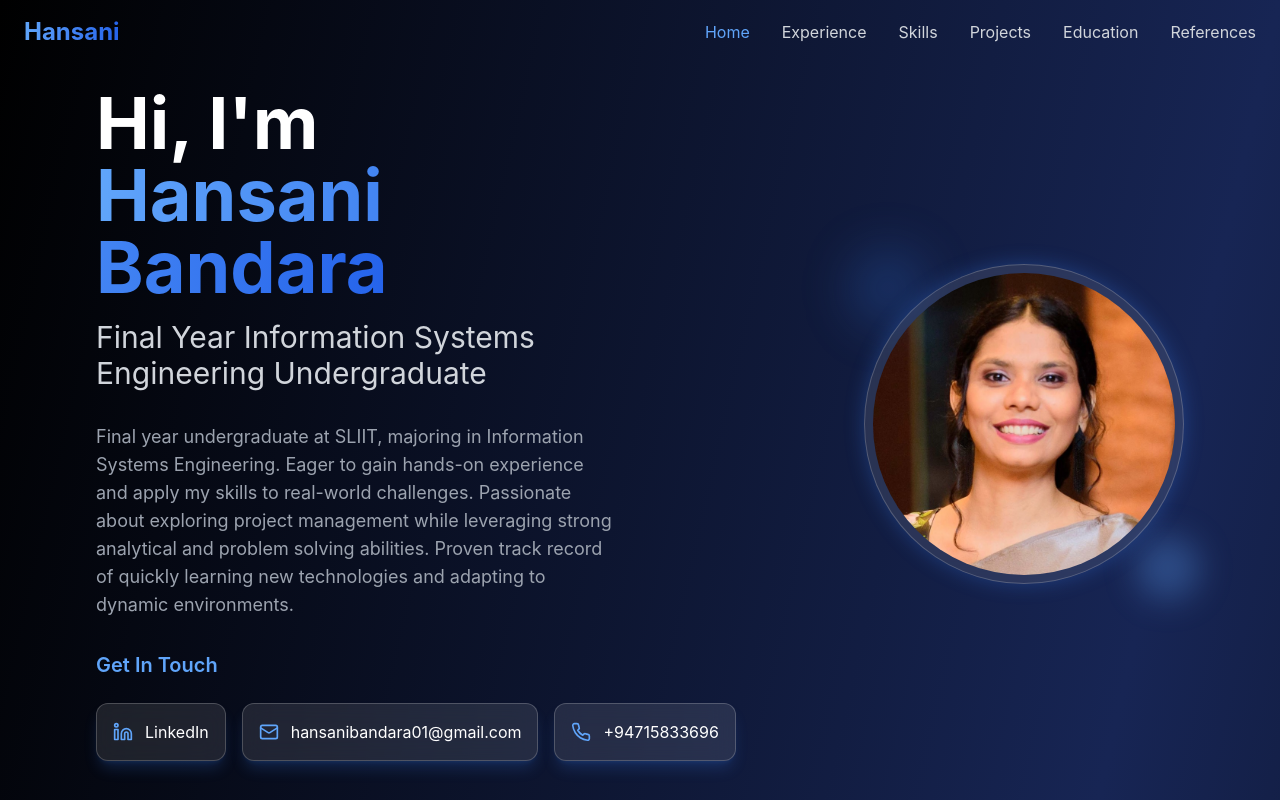
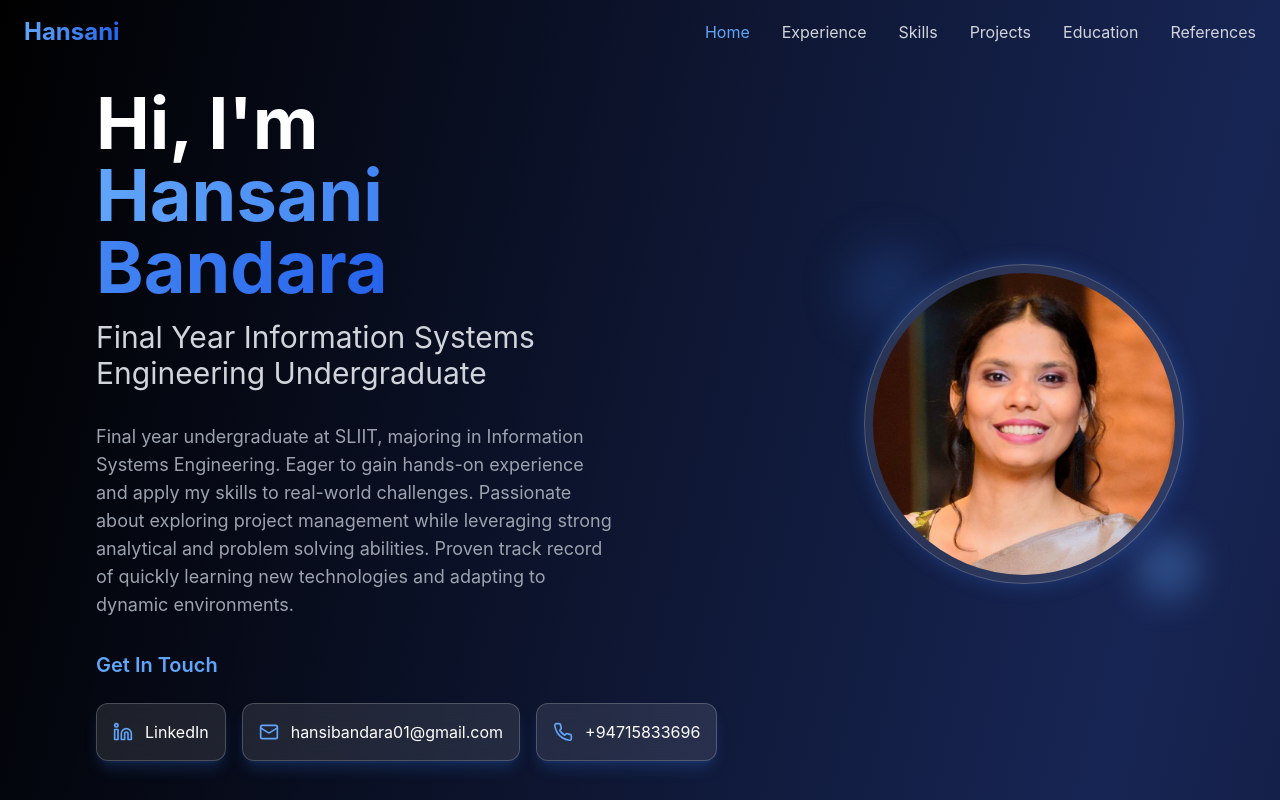
Before and after one commit to Hansani001/hansanibandara, a React (Vite) app: page / in a window 1280 px wide. Shown: the top 800 px of the page. Built offline with nearby package versions, Linux system fonts and the light colour scheme.

Commit message:
Update HomePage.tsx

```diff
--- a/src/components/HomePage.tsx
+++ b/src/components/HomePage.tsx
@@ -61,7 +61,7 @@ const HomePage = () => {
                   className="flex items-center justify-center sm:justify-start gap-3 glass-card p-3 sm:p-4 hover:bg-blue-600/20 transition-all duration-300 hover:scale-105 glow-effect text-sm sm:text-base"
                 >
                   <Mail className="w-4 sm:w-5 h-4 sm:h-5 text-blue-400 flex-shrink-0" />
-                  <span className="truncate"> hansanibandara01@gmail.com </span>
+                  <span className="truncate"> hansibandara01@gmail.com </span>
                 </a>
 
                 <a
```
